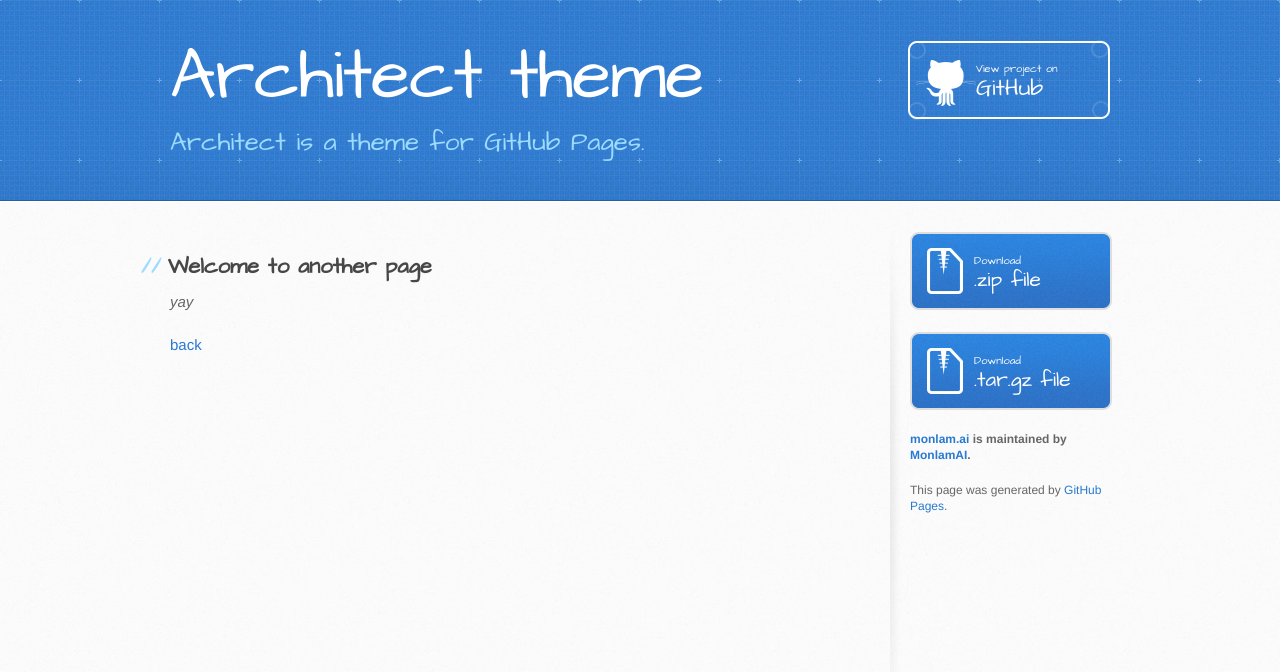
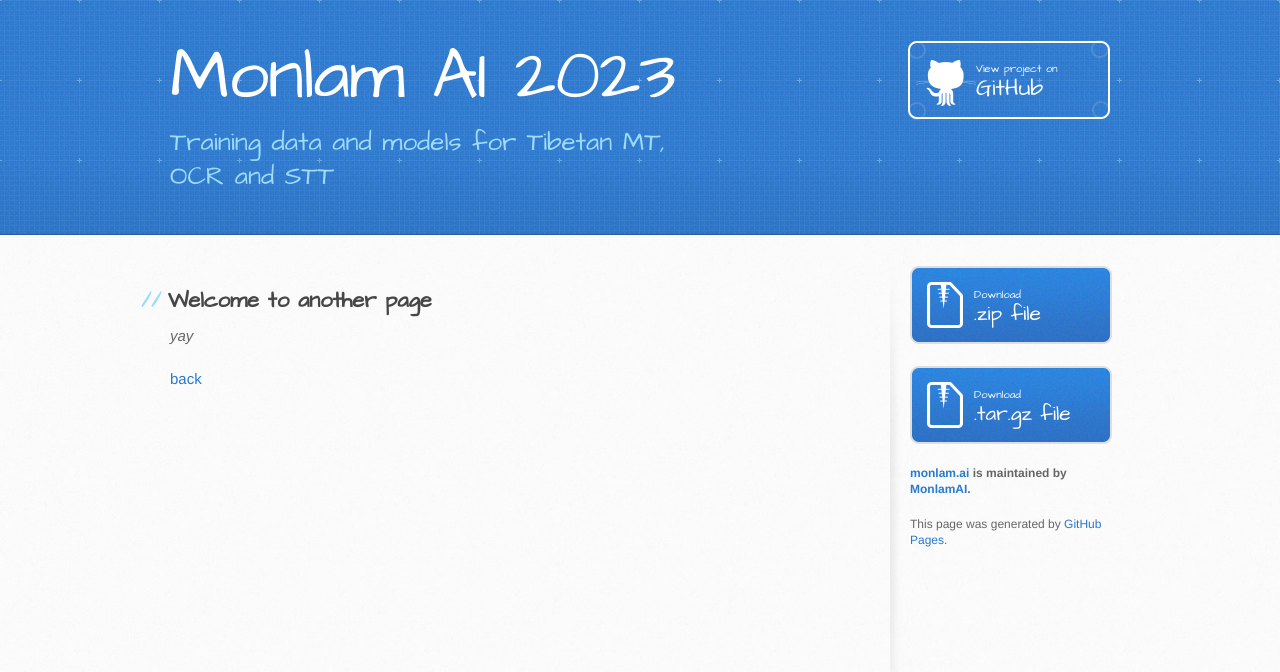
Before and after one commit to MonlamAI/monlam.ai, a Jekyll site: the page built from another-page.md, in a window 1280 px wide. Shown: the top 672 px of the page. Built offline with Jekyll 4.4.1, drawn with Linux system fonts in a browser that asks for light colours; our own code applies the rules of GitHub Pages for plain Markdown files.

Commit message:
Update _config.yml

```diff
--- a/_config.yml
+++ b/_config.yml
@@ -1,5 +1,5 @@
-title: Architect theme
-description: Architect is a theme for GitHub Pages.
+title: Monlam AI 2023
+description: Training data and models for Tibetan MT, OCR and STT
 show_downloads: true
 google_analytics:
 theme: jekyll-theme-architect
```
